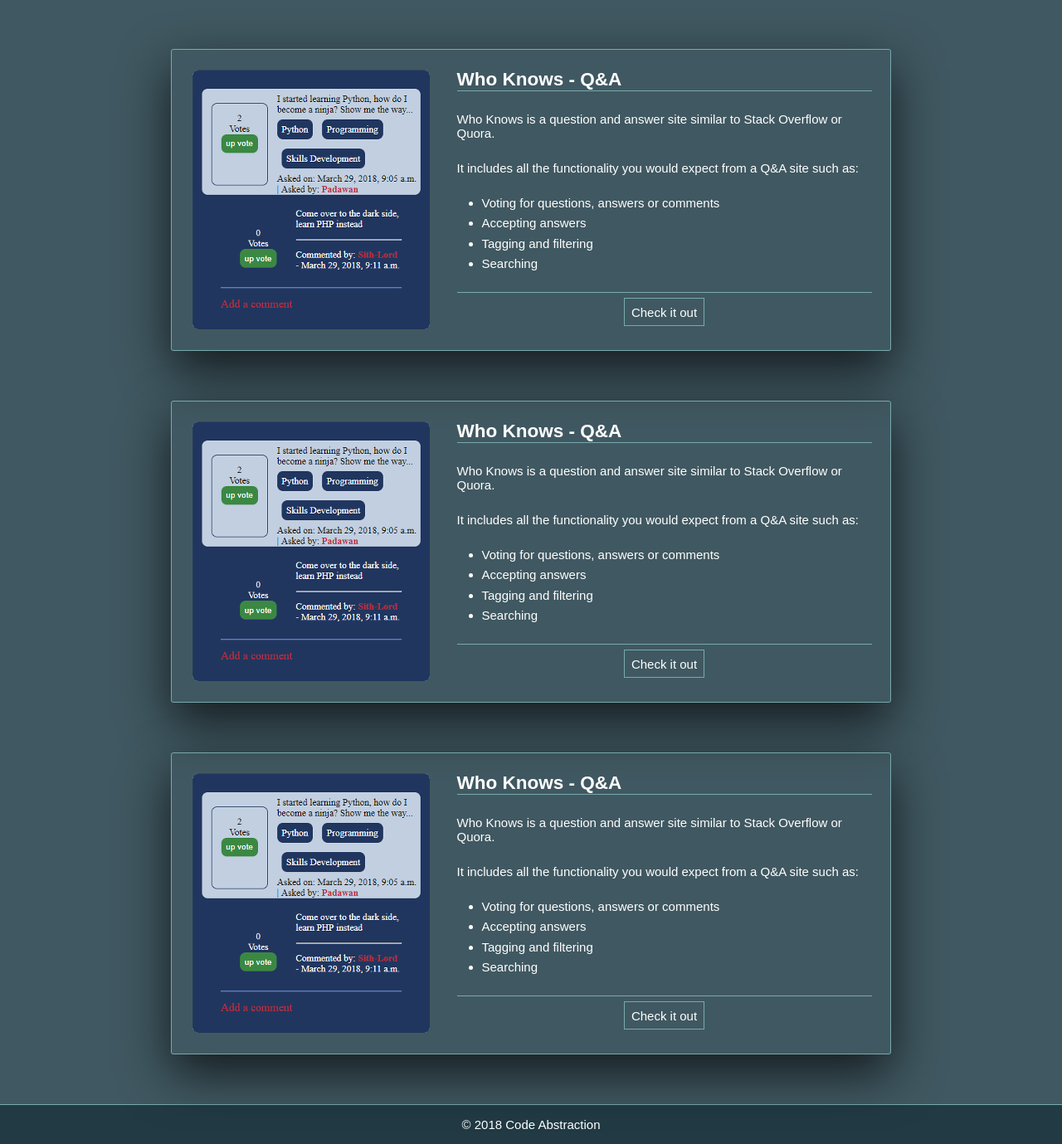
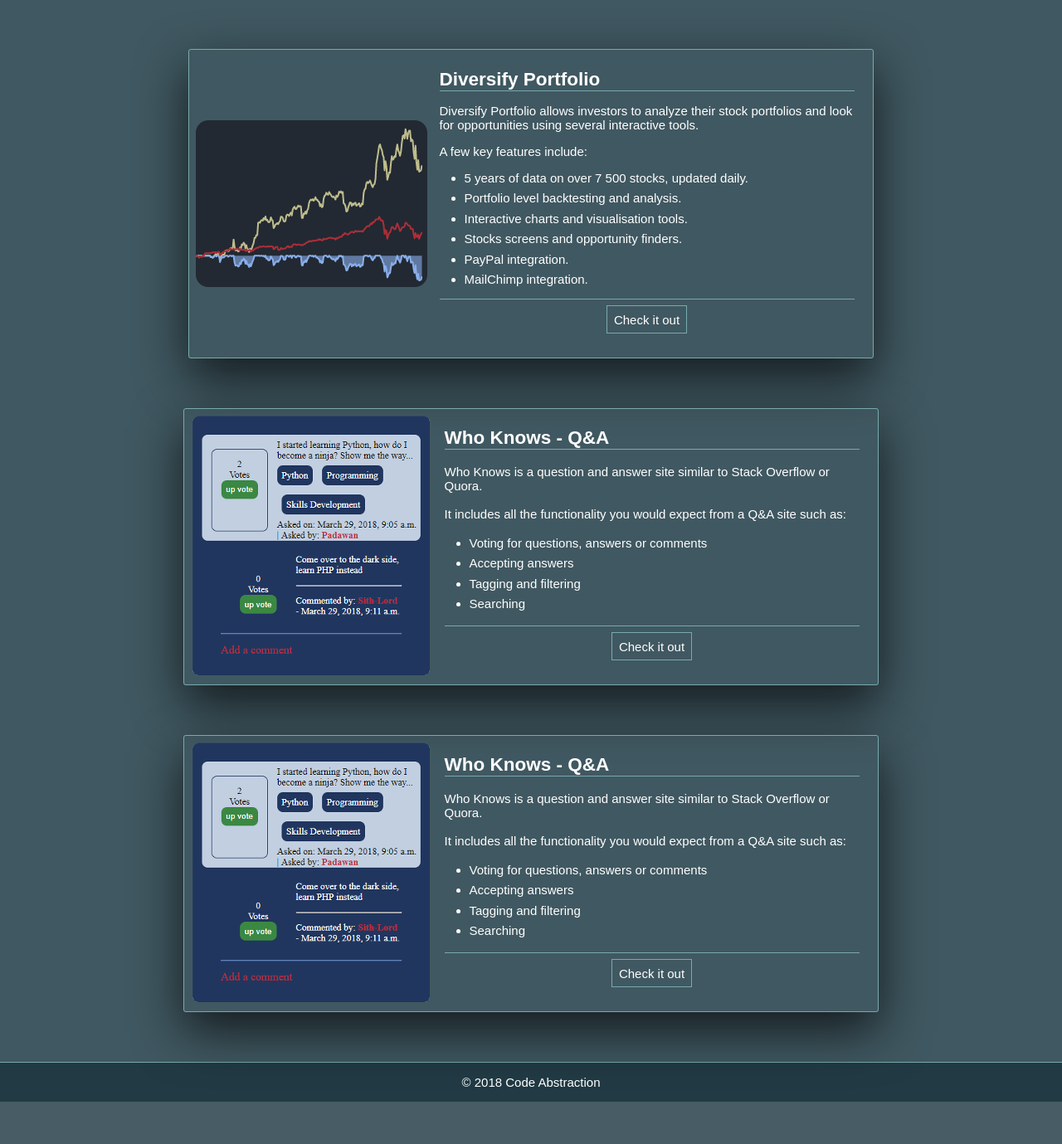
Before and after one commit to bdelate/grok-my-code, a Django app: page /portfolio/ in a window 1280 px wide. Shown: the part 61-1440 px from the top of the page at 83% size. After the commit the page ends 1389 px from the top, so only its background shows below. Run offline with Django 3.2, Linux system fonts and the light colour scheme.

Commit message:
added diversify portfolio card to portfolio list

```diff
--- a/codeabstraction/core/static/core/css/style.css
+++ b/codeabstraction/core/static/core/css/style.css
@@ -226,6 +226,7 @@ a:hover,
 .card {
     display: flex;
     flex-wrap: wrap;
+    max-width: 900px;
     margin-top: 2rem;
     border: 1px solid #78aaad;
     border-radius: 3px;
@@ -239,14 +240,15 @@ a:hover,
     transform: scale(0.99);
 }
 
-.card-left,
 .card-right {
     padding: 1rem;
 }
 
 .card-left {
     display: flex;
+    justify-content: center;
     margin: auto;
+    max-width: 300px;
 }
 
 .card-right {
--- a/codeabstraction/core/templates/core/portfolio.html
+++ b/codeabstraction/core/templates/core/portfolio.html
@@ -2,6 +2,32 @@
 {% load staticfiles %}
 {% block body %}
     <div class="container">
+        <div class="card-container">
+            <div class="card">
+                <div class="card-left">
+                    <img src="{% static 'core/img/diversifyportfolio/chart.png' %}" alt="Diversify Portfolio card image" class="card-image">
+                </div>
+                <div class="card-right">
+                    <h2>Diversify Portfolio</h2>
+                    <p>
+                        Diversify Portfolio allows investors to analyze their stock portfolios and look for opportunities
+                        using several interactive tools.
+                    </p>
+                    <p>A few key features include:</p>
+                    <ul class="margin-left margin-top">
+                        <li>5 years of data on over 7 500 stocks, updated daily.</li>
+                        <li>Portfolio level backtesting and analysis.</li>
+                        <li>Interactive charts and visualisation tools.</li>
+                        <li>Stocks screens and opportunity finders.</li>
+                        <li>PayPal integration.</li>
+                        <li>MailChimp integration.</li>
+                    </ul>
+                    <p class="card-footer">
+                        <a href="{% url 'core:whoknows' %}" class="card-link">Check it out</a>
+                    </p>
+                </div>
+            </div>
+        </div>
         <div class="card-container">
             <div class="card">
                 <div class="card-left">
@@ -44,26 +70,5 @@
                 </div>
             </div>
         </div>
-        <div class="card-container">
-            <div class="card">
-                <div class="card-left">
-                    <img src="{% static 'core/img/whoknows/question.png' %}" alt="WhoKnows card image" class="card-image">
-                </div>
-                <div class="card-right">
-                    <h2>Who Knows - Q&A</h2>
-                    <p>Who Knows is a question and answer site similar to Stack Overflow or Quora.</p>
-                    <p>It includes all the functionality you would expect from a Q&A site such as:</p>
-                    <ul class="margin-left margin-top">
-                        <li>Voting for questions, answers or comments</li>
-                        <li>Accepting answers</li>
-                        <li>Tagging and filtering</li>
-                        <li>Searching</li>
-                    </ul>
-                    <p class="card-footer">
-                        <a href="#" target="_blank" class="card-link">Check it out</a>
-                    </p>
-                </div>
-            </div>
-        </div>
     </div>
 {% endblock body%}
```
Also changed, not shown: codeabstraction/core/static/core/img/diversifyportfolio/chart.png (added), codeabstraction/core/static/core/img/whoknows/question.png.
